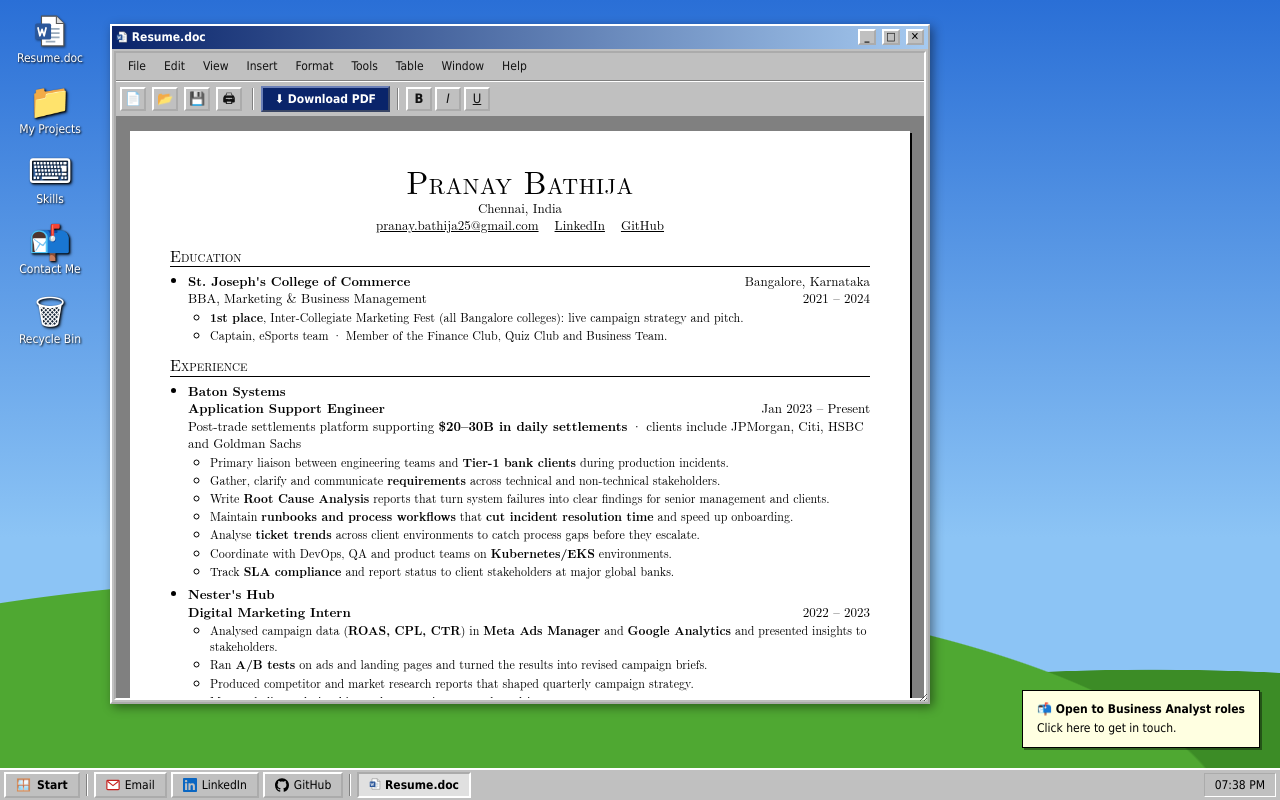
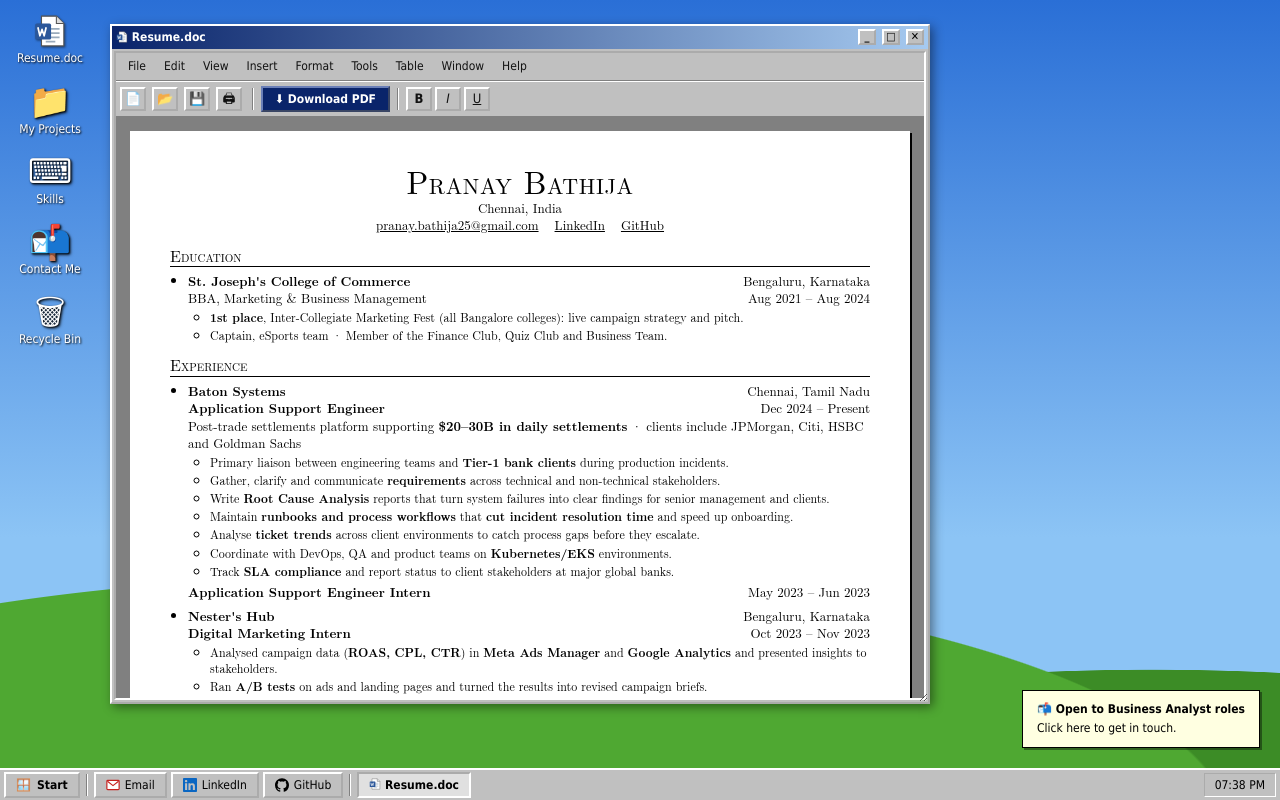
Before and after one commit to pranayyyb/portfolio, a React (Vite) app: page / in a window 1280 px wide. Both pictures are taken after a click on the button "OK". Built offline with nearby package versions, Linux system fonts and the light colour scheme.

Commit message:
Exact dates and cities from LinkedIn; group Baton roles
Co-Authored-By: Claude Opus 5.5 (1M context) <noreply@anthropic.com>

```diff
--- a/src/apps.jsx
+++ b/src/apps.jsx
@@ -9,9 +9,13 @@ const rich = t => t.split(/\*\*(.+?)\*\*/).map((x, i) => (i % 2 ? <b key={i}>{x}
 const Entry = ({ e, plain }) => (
   <li className="entry">
     <div className="row"><b>{e.company}</b><span>{e.place}</span></div>
-    <div className="row">{plain ? <span>{e.role}</span> : <b>{e.role}</b>}<span>{e.dates}</span></div>
-    {e.note && <div>{rich(e.note)}</div>}
-    <ul>{e.points.map((pt, k) => <li key={k}>{rich(pt)}</li>)}</ul>
+    {(e.roles ?? [e]).map(r => (
+      <div key={r.role} className="role">
+        <div className="row">{plain ? <span>{r.role}</span> : <b>{r.role}</b>}<span>{r.dates}</span></div>
+        {r.note && <div>{rich(r.note)}</div>}
+        {r.points.length > 0 && <ul>{r.points.map((pt, k) => <li key={k}>{rich(pt)}</li>)}</ul>}
+      </div>
+    ))}
   </li>
 )
 
--- a/src/content.js
+++ b/src/content.js
@@ -15,10 +15,13 @@ export const ME = {
 
 export const RESUME = {
   tagline: 'FinTech Operations · Business Analysis · Stakeholder Management',
-  // jobs and education share one shape: { role, company, place?, dates, note?, points }. **text** renders bold.
+  // { company, place?, role, dates, note?, points }. A company with several roles uses roles: [{ role, dates, note?, points }]. **text** renders bold.
+  // Dates and cities from the owner's LinkedIn (2026-10-14).
   jobs: [
     {
-      role: 'Application Support Engineer', company: 'Baton Systems', dates: 'Jan 2023 – Present',
+      company: 'Baton Systems', place: 'Chennai, Tamil Nadu',
+      roles: [{
+      role: 'Application Support Engineer', dates: 'Dec 2024 – Present',
       note: 'Post-trade settlements platform supporting **$20–30B in daily settlements** · clients include JPMorgan, Citi, HSBC and Goldman Sachs',
       points: [
         'Primary liaison between engineering teams and **Tier-1 bank clients** during production incidents.',
@@ -29,9 +32,12 @@ export const RESUME = {
         'Coordinate with DevOps, QA and product teams on **Kubernetes/EKS** environments.',
         'Track **SLA compliance** and report status to client stakeholders at major global banks.',
       ],
+      }, {
+        role: 'Application Support Engineer Intern', dates: 'May 2023 – Jun 2023', points: [],
+      }],
     },
     {
-      role: 'Digital Marketing Intern', company: "Nester's Hub", dates: '2022 – 2023',
+      role: 'Digital Marketing Intern', company: "Nester's Hub", place: 'Bengaluru, Karnataka', dates: 'Oct 2023 – Nov 2023',
       points: [
         'Analysed campaign data (**ROAS, CPL, CTR**) in **Meta Ads Manager** and **Google Analytics** and presented insights to stakeholders.',
         'Ran **A/B tests** on ads and landing pages and turned the results into revised campaign briefs.',
@@ -40,7 +46,7 @@ export const RESUME = {
       ],
     },
     {
-      role: 'Digital Marketing Intern', company: 'Ullas Trust (NGO)', dates: '2021 – 2022',
+      role: 'Digital Marketing Intern', company: 'Ullas Trust (NGO)', dates: 'Jul 2022 – Aug 2022',
       points: [
         'Ran paid digital campaigns on a tight NGO budget, meeting awareness and outreach goals.',
         'Improved search visibility through on-page and off-page SEO.',
@@ -49,7 +55,7 @@ export const RESUME = {
   ],
   education: [
     {
-      role: 'BBA, Marketing & Business Management', company: "St. Joseph's College of Commerce", place: 'Bangalore, Karnataka', dates: '2021 – 2024',
+      role: 'BBA, Marketing & Business Management', company: "St. Joseph's College of Commerce", place: 'Bengaluru, Karnataka', dates: 'Aug 2021 – Aug 2024',
       points: [
         '**1st place**, Inter-Collegiate Marketing Fest (all Bangalore colleges): live campaign strategy and pitch.',
         'Captain, eSports team · Member of the Finance Club, Quiz Club and Business Team.',
--- a/src/styles.css
+++ b/src/styles.css
@@ -65,6 +65,7 @@ button.ti:active{border-style:inset}
 .page .entry{margin-bottom:6px}
 .page .entry ul{margin-top:2px;padding-left:22px;font-size:12px}
 .page .entry li{margin-bottom:2px}
+.page .role+.role{margin-top:4px}
 .page .flat li{margin-bottom:2px}
 .page .row{display:flex;justify-content:space-between;gap:0 16px;flex-wrap:wrap}
 .cf input,.cf textarea{width:100%;padding:5px;border:2px inset #fff;font:inherit}
@@ -106,7 +107,7 @@ a.tbtn{color:#000;text-decoration:none}
   #desk,.win,.wb,.word,.scroll{position:static!important;inset:auto!important;width:auto!important;height:auto!important;max-height:none!important;margin:0!important;padding:0!important;border:0!important;box-shadow:none!important;background:none!important;overflow:visible!important;resize:none!important;animation:none!important}
   .page{box-shadow:none;padding:0;max-width:none;font-size:10pt}
   .page .entry ul{font-size:9.5pt}
-  .page h2{margin-top:9px}
+  .page h2{margin-top:7px}
   .page li,.page .entry .row{break-inside:avoid}
   .page h2{break-after:avoid}
 }
```
Also changed, not shown: 1 other file (tests, documents, lock files or other folders).
